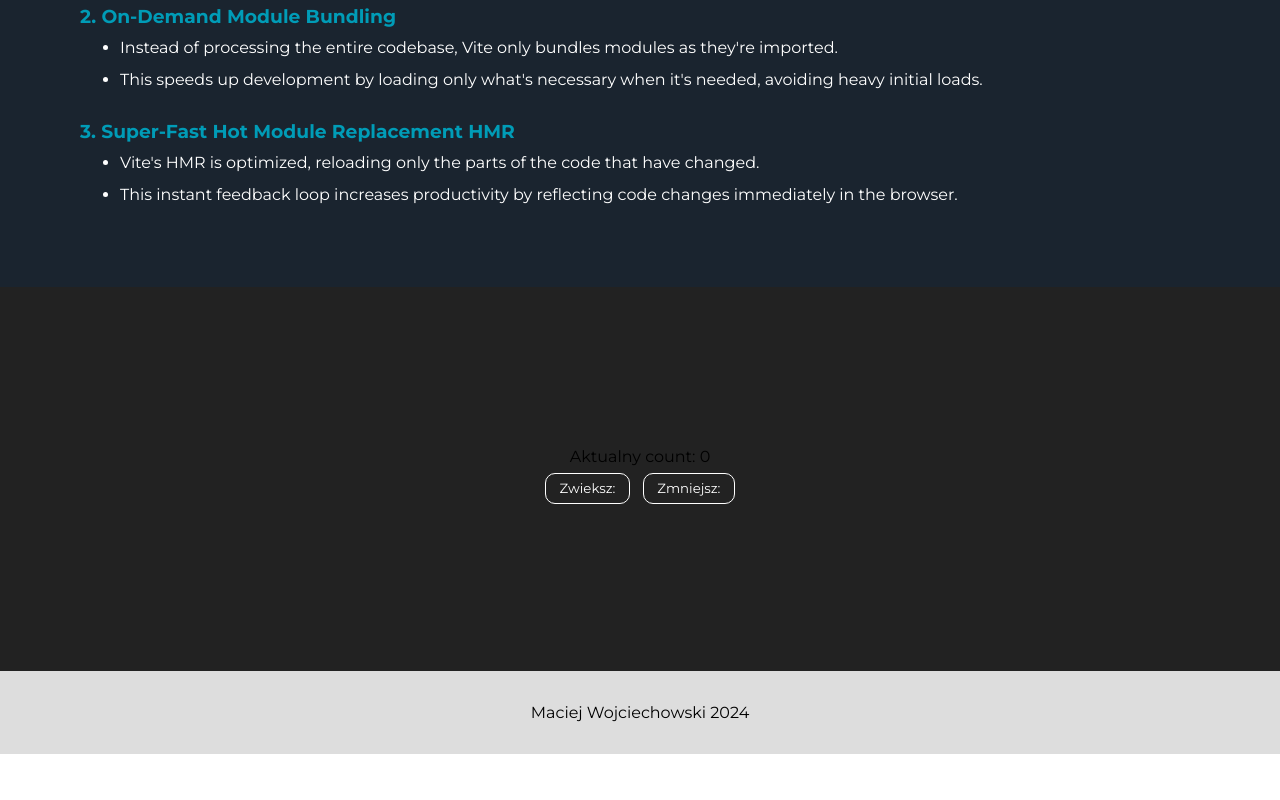
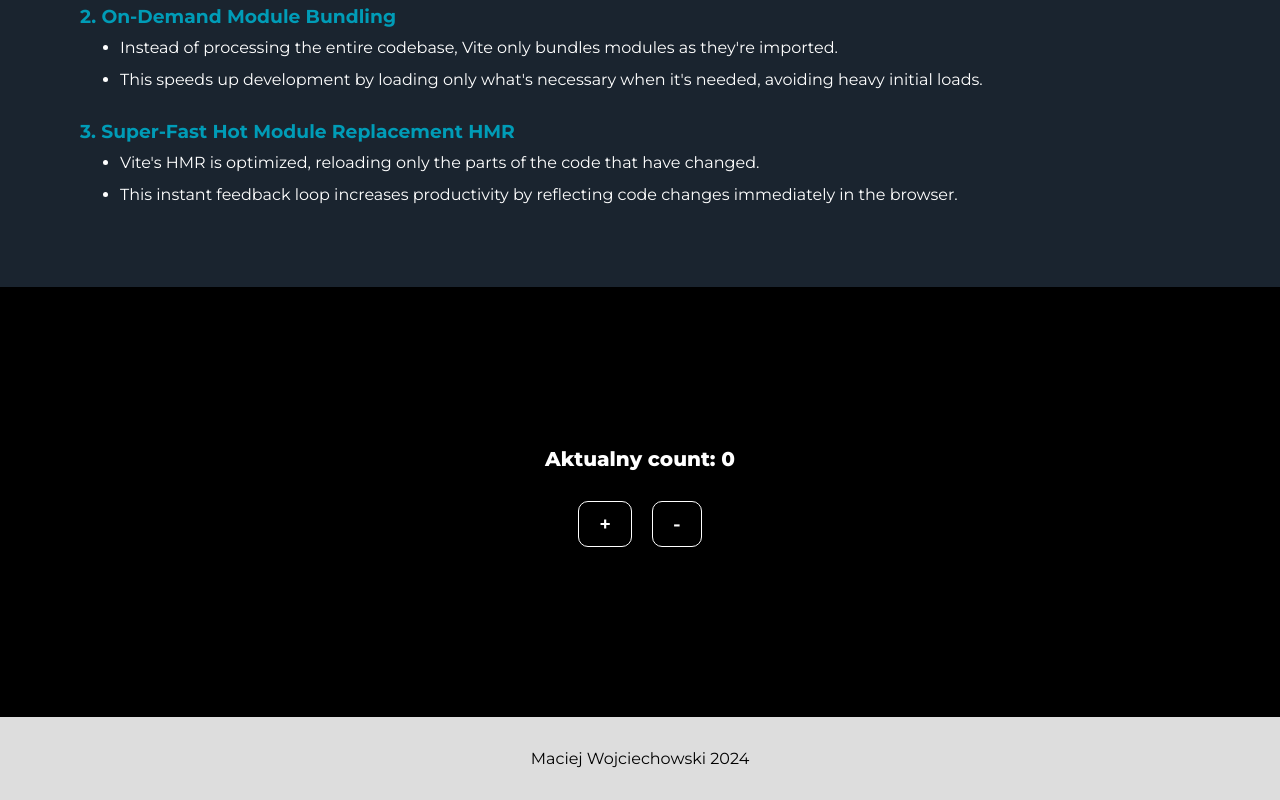
Before and after one commit to maciekw5/react_app, a React (Vite) app: page / in a window 1280 px wide. Shown: the part 4738-5538 px from the top of the page. Before the commit the page ends 5492 px from the top, so only its background shows below. Built offline with nearby package versions, Linux system fonts and the light colour scheme.

Commit message:
counter styles finished, fuck this shit, let's move to the next topic and practise some hooks bruv

```diff
--- a/src/components/Counter/Counter.jsx
+++ b/src/components/Counter/Counter.jsx
@@ -12,17 +12,15 @@ const Counter = () => {
 		setCountState(countState - 1);
 	};
 
-	console.log('Kompiluje się😊');
-
 	return (
 		<div className={styles.counter}>
-			<div>Aktualny count: {countState}</div>
+			<div className={styles.counter_title}>Aktualny count: {countState}</div>
 			<div>
-				<button className={styles['btn-style']} onClick={increment}>
-					Zwieksz:{' '}
+				<button className={styles.btn_style} onClick={increment}>
+					+{' '}
 				</button>
-				<button className={styles['btn-style']} onClick={decrement}>
-					Zmniejsz:{' '}
+				<button className={styles.btn_style} onClick={decrement}>
+					-{' '}
 				</button>
 			</div>
 		</div>
--- a/src/components/Counter/Counter.module.scss
+++ b/src/components/Counter/Counter.module.scss
@@ -4,15 +4,31 @@
 	flex-direction: column;
 	align-items: center;
 	padding: 10em;
-	background-color: #222;
+	background-color: #000000;
+	color: #fff;
 }
 
-.btn-style {
+.btn_style {
 	padding: 0.5em 1em;
+	font-size: 2rem;
+	font-weight: 600;
 	margin: 0.5em;
 	color: #fff;
 	background: none;
 	border-radius: 10px;
 	border: 1px solid #fff;
 	cursor: pointer;
+	transition: background-color .3s;
+
+	&:hover,
+	&:focus {
+		outline: none;
+		background-color: rgba(255, 255, 255, .1);
+	}
 }
+
+.counter_title {
+	font-size: 2rem;
+	font-weight: 800;
+	margin-bottom: 1em;
+}
```
